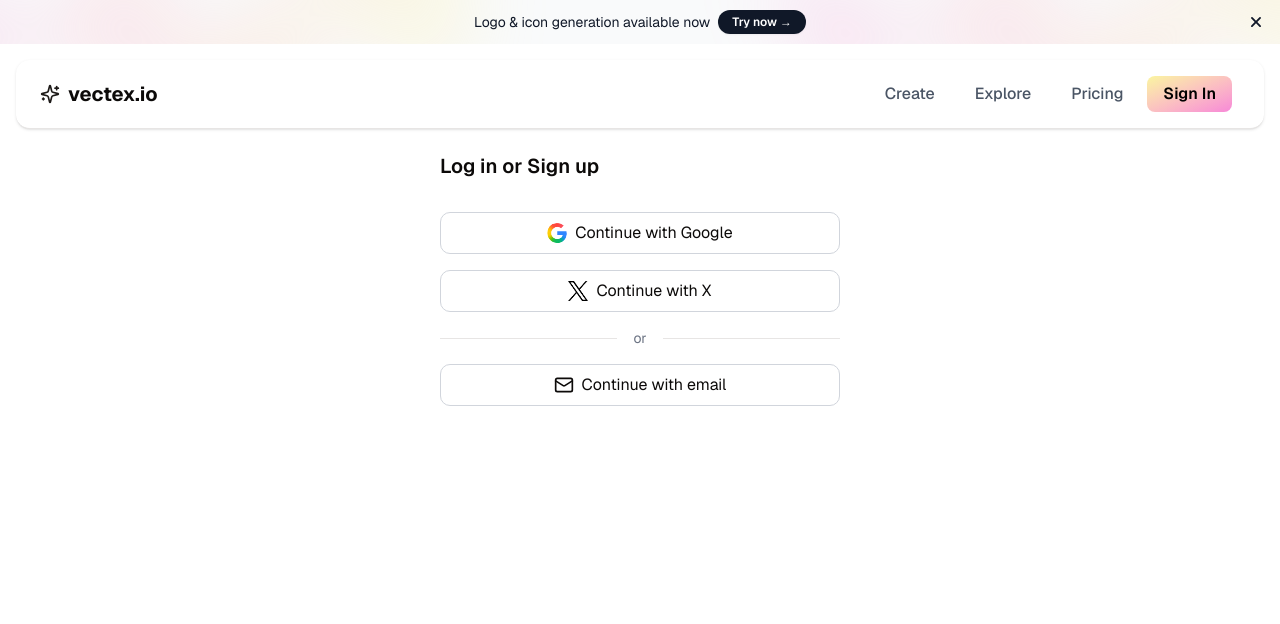
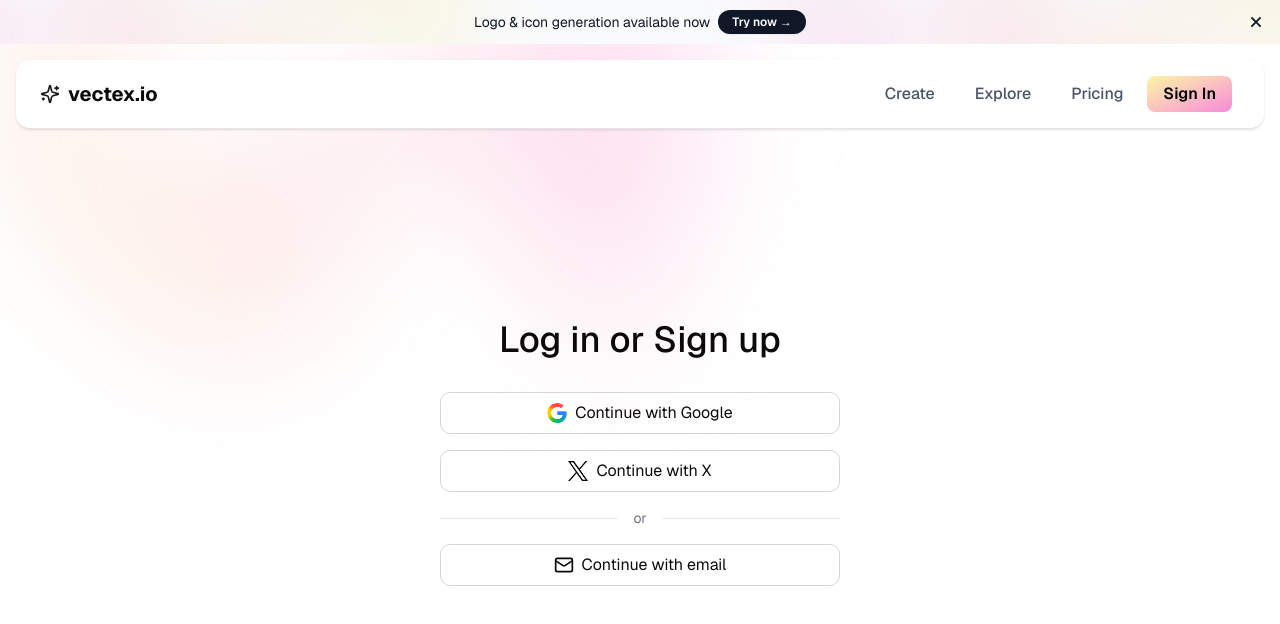
Before and after one commit to egor-baranov/a2a-ui, a Next.js app: page /auth in a window 1280 px wide. Shown: the top 624 px of the page. Built offline with nearby package versions, Linux system fonts and the light colour scheme.

Commit message:
fix logout redirect

```diff
--- a/src/app/create/page.tsx
+++ b/src/app/create/page.tsx
@@ -99,6 +99,12 @@
 
 	const {auth, logout} = useAuth();
 	const router = useRouter();
+
+	useEffect(() => {
+		if (auth?.token == null) {
+			router.replace("/auth");
+		}
+	}, [auth, router]);
 
 	const handleEnhance = async () => {
 		if (auth?.token == null) {
--- a/src/components/ui/auth-form.tsx
+++ b/src/components/ui/auth-form.tsx
@@ -138,8 +138,21 @@
 
 
 	function baseForm() {
-		return <div className="px-6 pt-6 w-full max-w-md mx-auto">
-			<h2 className="text-xl font-semibold mb-8">
+		return <div className="px-6 pt-24 w-full max-w-md mx-auto">
+			<div
+				aria-hidden="true"
+				className="absolute inset-x-0 -z-10 transform-gpu overflow-hidden blur-3xl sm:-top-80"
+			>
+				<div
+					style={{
+						clipPath:
+							'polygon(74.1% 44.1%, 100% 61.6%, 97.5% 26.9%, 85.5% 0.1%, 80.7% 2%, 72.5% 32.5%, 60.2% 62.4%, 52.4% 68.1%, 47.5% 58.3%, 45.2% 34.5%, 27.5% 76.7%, 0.1% 64.9%, 17.9% 100%, 27.6% 76.8%, 76.1% 97.7%, 74.1% 44.1%)',
+					}}
+					className="relative left-[calc(50%-11rem)] aspect-1155/678 w-144.5 -translate-x-1/2 rotate-30 bg-linear-to-tr from-[#FAF59F] to-[#F788D7] opacity-30 sm:left-[calc(50%-30rem)] sm:w-288.75"
+				/>
+			</div>
+
+			<h2 className="text-4xl font-medium pt-24 flex justify-center mb-8">
 				{'Log in or Sign up'}
 			</h2>
 
--- a/src/providers/AuthProvider.tsx
+++ b/src/providers/AuthProvider.tsx
@@ -3,6 +3,7 @@
 import React, { createContext, useContext, useEffect, useState, ReactNode } from 'react';
 import { setCookie, parseCookies, destroyCookie } from 'nookies';
 import {router} from "next/client";
+import {useRouter} from "next/navigation";
 
 // Define shape of authentication data
 interface AuthData {
@@ -34,7 +35,9 @@
 }
 
 export const AuthProvider: React.FC<AuthProviderProps> = ({ children, maxAge = 30 * 24 * 60 * 60, path = '/' }) => {
+
 	const [auth, setAuth] = useState<AuthData | null>(null);
+	const router = useRouter();
 
 	// On mount, read cookies
 	useEffect(() => {
@@ -60,7 +63,7 @@
 		destroyCookie(null, 'auth_token');
 		destroyCookie(null, 'auth_username');
 		setAuth(null);
-		router.replace('/auth').then();
+		router.replace('/auth');
 	};
 
 	return (
```
